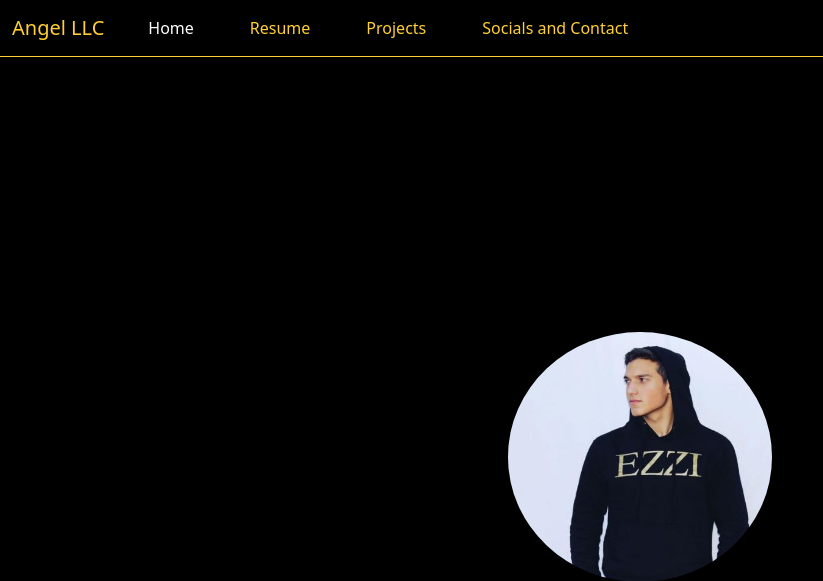
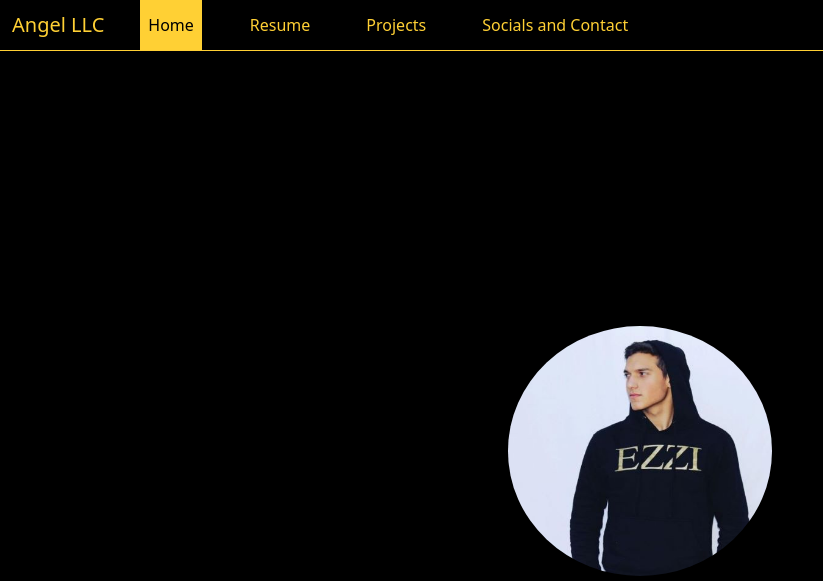
Before and after one commit to rafaelrubenstein/personalwebsite, a Flask app: page / in a window 1280 px wide. Shown: the top 581 px of the page, without its empty margins (0-823 px from the left). Run offline with Flask 2, Linux system fonts and the light colour scheme; some libraries are stand-ins or nearby versions.

Commit message:
changed navbar

```diff
--- a/static/base.css
+++ b/static/base.css
@@ -3,18 +3,28 @@
   margin-bottom: 5px;
 }
 
+
+.navbar {
+  --bs-navbar-padding-x: none !important;
+}
+.navbar-brand {
+  color: #ffd034;
+}
+.active{
+  background-color: #ffd034;
+  color: black !important;
+}
 .nav-link {
   margin: 0 20px;
   color: #ffd034;
+  --bs-nav-link-padding-y:.8rem;
 }
-
-.navbar-brand {
-  color: #ffd034;
+.nav-link:hover{
+  background-color:  #ffd034;
+  color: black !important;
 }
-
-.navbar-brand:hover,
-.nav-link:hover {
-  color: white;
+.navbar-brand:hover{
+  color: white
 }
 
 body {
```
